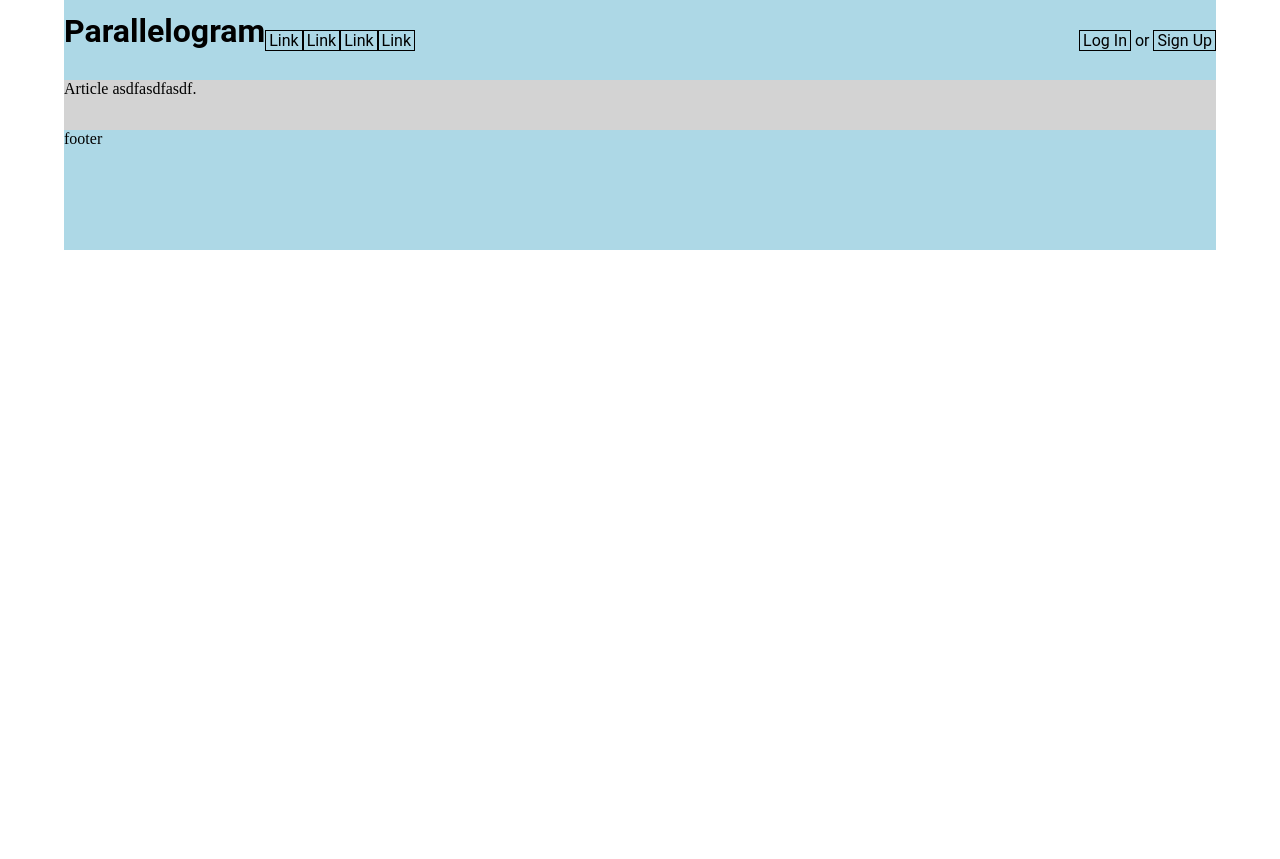
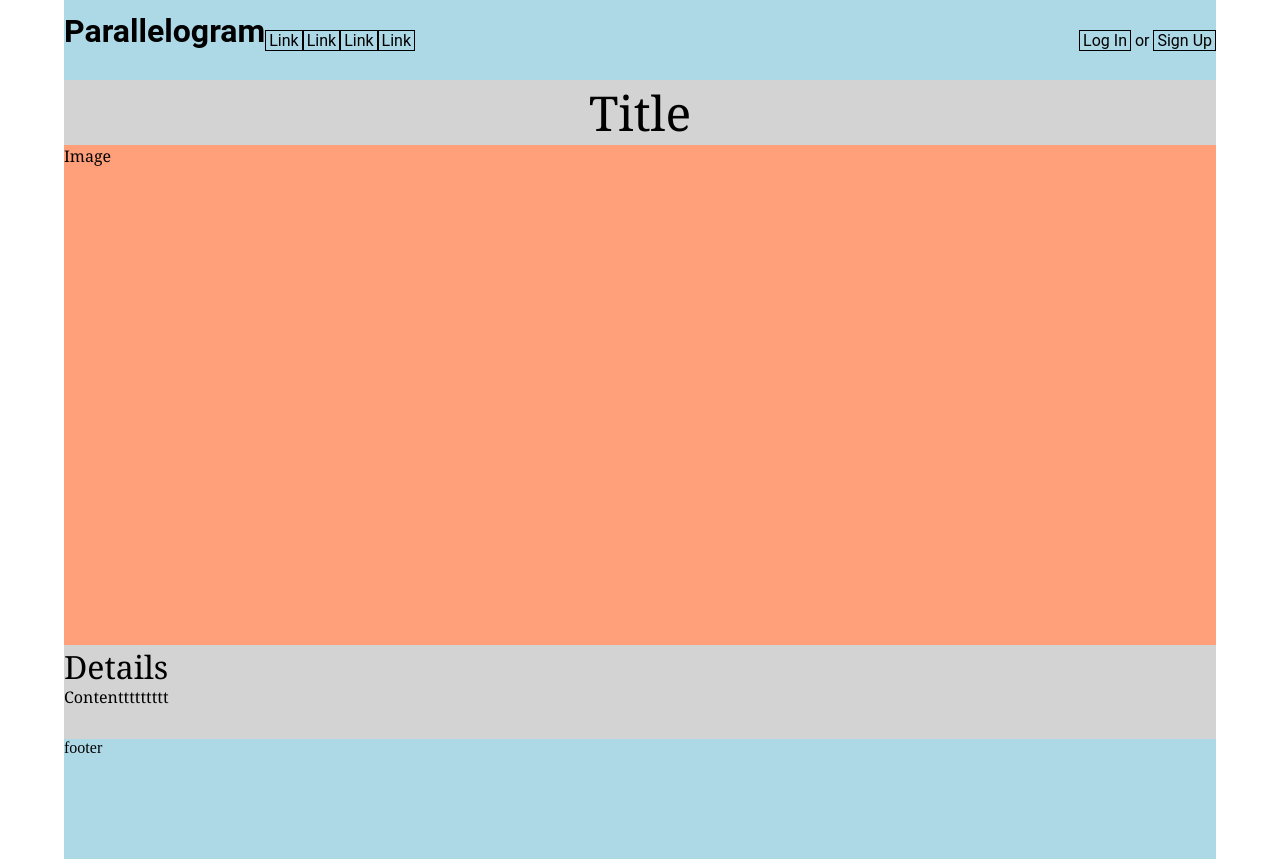
Before and after one commit to bbbtttiii/parallelogram-frontend, a React (Create React App) app in the folder frontend/: page /article in a window 1280 px wide. Before the commit the page ends 800 px from the top, so only its background shows below. Built offline with nearby package versions, Linux system fonts and the light colour scheme; no server answers.

Commit message:
set up article page wireframe

```diff
--- a/frontend/src/components/Article.js
+++ b/frontend/src/components/Article.js
@@ -3,7 +3,10 @@ import React from 'react';
 const Card = () => {
   return (
     <div className="Article">
-      Article asdfasdfasdf.
+      <div className="article-title">Title</div>
+      <div className="article-photo">Image</div>
+      <div className="article-details">Details</div>
+      <div className="article-content">Contenttttttttt</div>
     </div>
   )
 }
--- a/frontend/src/components/Card.js
+++ b/frontend/src/components/Card.js
@@ -1,12 +1,13 @@
 import React from 'react';
+import { NavLink } from 'react-router-dom';
 
 const Card = () => {
   return (
     <div className="Card">
-      <h1 className="card-title"><a href="#">This is a card title. What happens when it gets really long huh?</a></h1>
+      <h1 className="card-title"><NavLink to='/article'>This is a card title. What happens when it gets really long huh?</NavLink></h1>
       <div className="card-photo">Photo</div>
-      <div className="card-details">By Asdf Asdf <a href="#">Science</a></div>
-      <div className="card-blurb">
+      <div className="card-details">By Asdf Asdf <NavLink to='/tag'>Science</NavLink></div>
+      <div className="card-summary">
         ASsfd sdf lsdf sdf sdfsfd sdf sdf sdf sdf sdf fsdsdf sdf. sdglkjsdf  sadf sdflskdjfsdfsdf sf sdfsdf sdf s sdf sdflsk.
       </div>
     </div>
@@ -14,3 +15,9 @@ const Card = () => {
 }
 
 export default Card;
+
+
+// For dynamic Links:
+
+// let articleId = {article.id}
+// <NavLink to={`/${articleId}`} className="nav-link">TEXT</NavLink>
--- a/frontend/src/index.css
+++ b/frontend/src/index.css
@@ -149,8 +149,32 @@ input[type=reset]:hover {
   text-decoration: none;
 }
 
-.card-blurb {
+.card-summary {
   margin-top: 0.5em;
   line-height: 1em;
   font-family: Cambria, Cochin, Georgia, Times, 'Times New Roman', serif;
 }
+
+.Article {
+  font-family: Cambria, Cochin, Georgia, Times, 'Times New Roman', serif;
+}
+
+.article-title {
+  font-size: 3em;
+  text-align: center;
+}
+
+.article-photo {
+  width: 100%;
+  height: 500px;
+  background-color: lightsalmon;
+}
+
+.article-details {
+  font-size: 2em;
+}
+
+.article-content {
+  font-size: 1em;
+  line-height: 1.2em;
+}
```
